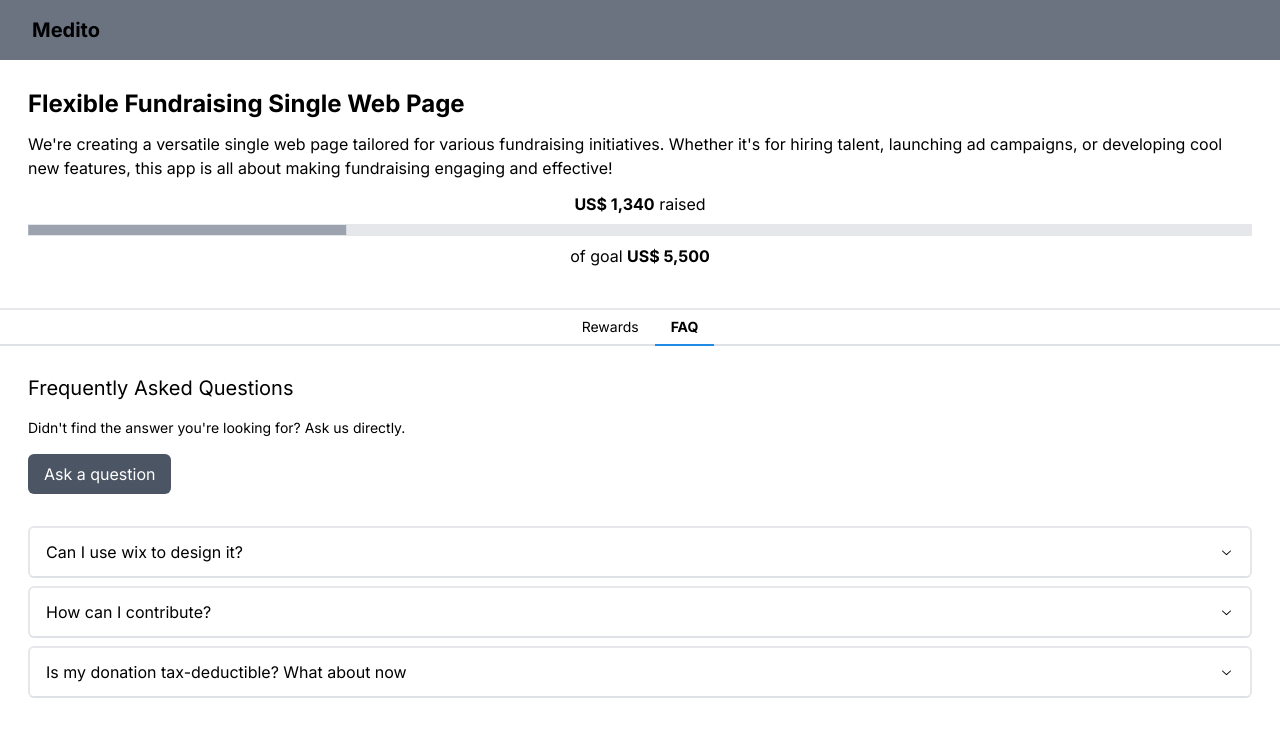
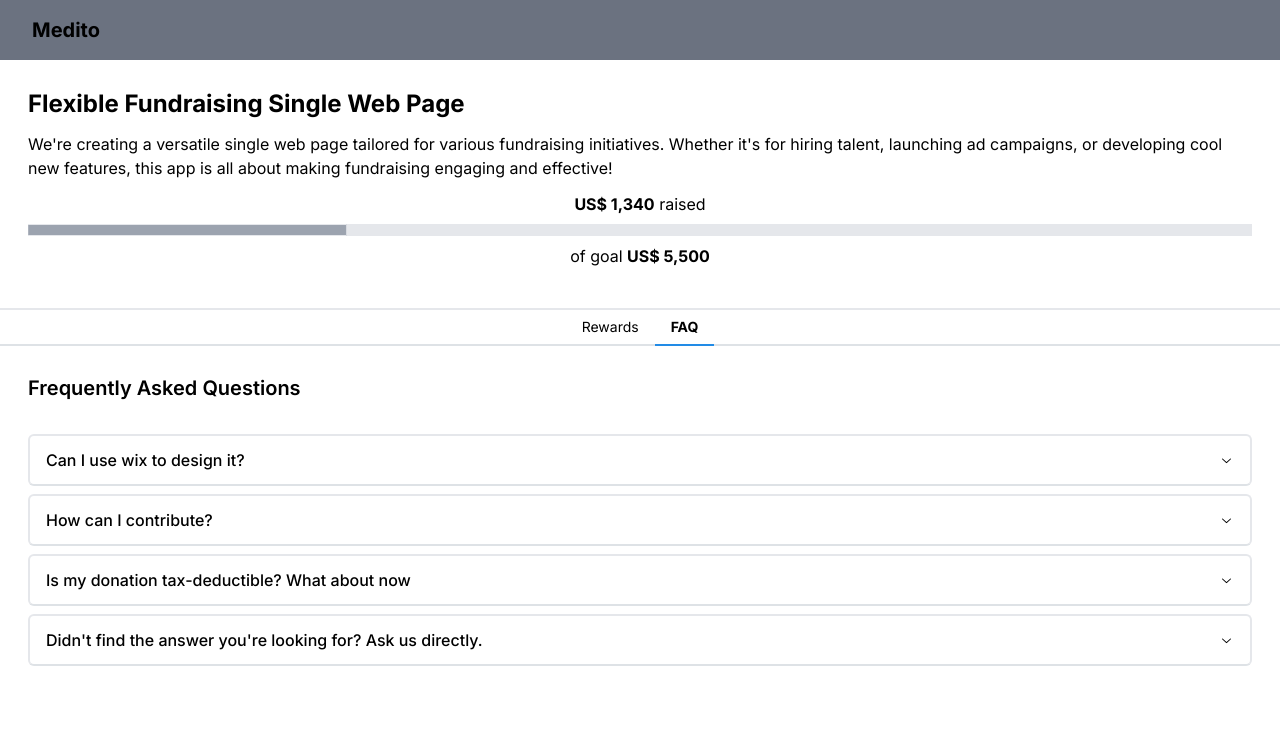
Before and after one commit to bensuwun/medito-fundraising, a Next.js app: page / in a window 1280 px wide. Shown: the top 736 px of the page. Built offline with nearby package versions, Linux system fonts and the light colour scheme.

Commit message:
Added ask question feature with test endpoint

```diff
--- a/package.json
+++ b/package.json
@@ -10,6 +10,7 @@
   },
   "dependencies": {
     "@mantine/core": "^7.4.1",
+    "@mantine/form": "^7.4.1",
     "@mantine/hooks": "^7.4.1",
     "next": "14.0.4",
     "react": "^18",
--- /dev/null
+++ b/src/app/api/askQuestion/route.ts
@@ -0,0 +1,15 @@
+/**
+ * Used to test the payload of the ask question request.
+ * @returns The new question payload.
+ */
+export async function POST(request: Request) {
+  try {
+    console.log("POST Request received");
+    const newData = await request.json()
+    console.log(newData);
+
+    return Response.json({ newData })
+  } catch (error) {
+    return Response.json({ error })
+  }
+}
--- /dev/null
+++ b/src/components/project/FAQForm.tsx
@@ -0,0 +1,62 @@
+"use client";
+
+import { Accordion, TextInput, Textarea, Button } from "@mantine/core";
+import { useForm, isNotEmpty } from "@mantine/form";
+
+/**
+ * Displays a dropdown with a form for asking further questions to a fundraising project.
+ */
+export default function FAQForm() {
+    const form = useForm({
+        initialValues: {
+            email: "",
+            question: "",
+        },
+
+        validate: {
+            email: (value) => (/^[\w-\.]+@([\w-]+\.)+[\w-]{2,4}$/.test(value) ? null : "Invalid email."),
+            question: isNotEmpty("A question is required.")
+        }
+    });
+
+    // TODO: Update type
+    const askQuestion = async (formValues : any) => {
+        const result = await fetch("http://localhost:3000/api/askQuestion", {
+            method: "POST",
+            body: JSON.stringify(formValues)
+        });
+    }
+
+    return (
+        <Accordion.Item key="faqForm" value="faqForm" className="rounded-md mb-2 border-2">
+            <Accordion.Control>
+                <h3 className="mr-2 font-medium">Didn&apos;t find the answer you&apos;re looking for? Ask us directly.</h3>
+            </Accordion.Control>
+            <Accordion.Panel>
+                <form onSubmit={form.onSubmit(async (values) => askQuestion(values))}>
+                    <div className="flex flex-col mb-4 gap-4">
+                        <div onBlur={() => {form.validateField("email")}}>
+                            <TextInput
+                                label="Email address"
+                                required
+                                placeholder="johndoe@gmail.com"
+                                {...form.getInputProps("email")}
+                            />
+                        </div>
+                        <div onBlur={() => {form.validateField("question")}}>
+                            <Textarea
+                                label="Question"
+                                required
+                                placeholder="Your question here"
+                                {...form.getInputProps("question")}
+                                />
+                        </div>
+                    </div>
+                    <Button type="submit" className="bg-slate-600">
+                        Ask question
+                    </Button>
+                </form>
+            </Accordion.Panel>
+        </Accordion.Item>
+    );
+};
--- a/src/components/project/FAQs.tsx
+++ b/src/components/project/FAQs.tsx
@@ -1,7 +1,7 @@
 "use client";
 
 import { Accordion } from "@mantine/core";
-import FilledBtn from "../buttons/FilledBtn";
+import FAQForm from "./FAQForm";
 
 /**
  * Displays a dropdown containing the question and answer.
@@ -25,7 +25,7 @@ export default function FAQs(
         return (
             <Accordion.Item key={item.sys.id} value={item.sys.id} className="rounded-md mb-2 border-2">
                 <Accordion.Control>
-                    <h3 className="mr-2">{item.question}</h3>
+                    <h3 className="mr-2 font-medium">{item.question}</h3>
                 </Accordion.Control>
                 <Accordion.Panel>
                     <p className="text-sm">{item.answer}</p>
@@ -36,15 +36,12 @@ export default function FAQs(
 
     return (
         <div>
-            <h2 className="text-xl mb-4">Frequently Asked Questions</h2>
-            <p className="text-sm mb-4">Didn&apos;t find the answer you&apos;re looking for? Ask us directly.</p>
-            <FilledBtn
-                text="Ask a question" />
-
+            <h2 className="text-xl mb-4 font-semibold">Frequently Asked Questions</h2>
 
             {/* FAQ List */}
             <Accordion className="mt-8">
                 {accordionItems}
+                <FAQForm />
             </Accordion>
         </div>
     );
--- a/src/components/project/ProjectTabs/ProjectTabs.tsx
+++ b/src/components/project/ProjectTabs/ProjectTabs.tsx
@@ -17,12 +17,12 @@ export default function ProjectTabs (
         faqs: any
     }) {
     return (
-        <Tabs defaultValue="faq" classNames={classes} className="border-t-2">
-          <Tabs.List justify="center">
-              <Tabs.Tab value="rewards">
+        <Tabs defaultValue="faq" classNames={classes} className="border-t-2 transition">
+          <Tabs.List justify="center" className="transition">
+              <Tabs.Tab value="rewards" className="transition ease-in">
                   Rewards
               </Tabs.Tab>
-              <Tabs.Tab value="faq">
+              <Tabs.Tab value="faq" className="transition ease-in">
                   FAQ
               </Tabs.Tab>
           </Tabs.List>
```
Also changed, not shown: 1 other file (tests, documents, lock files or other folders).
